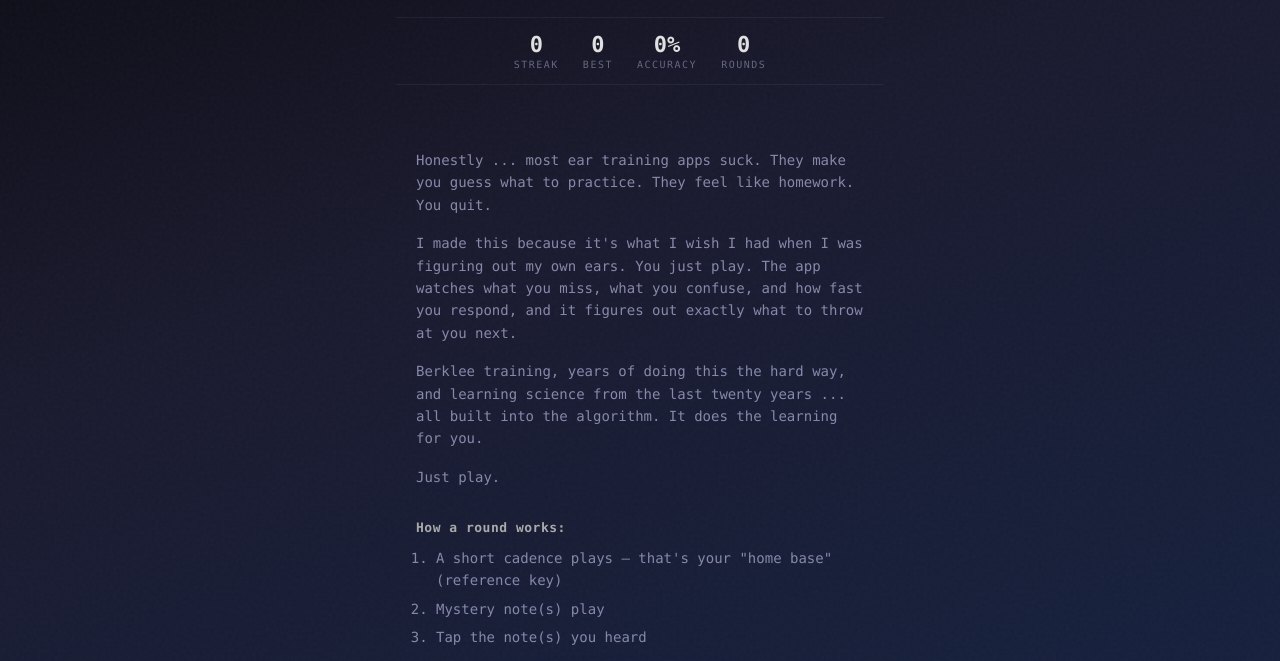
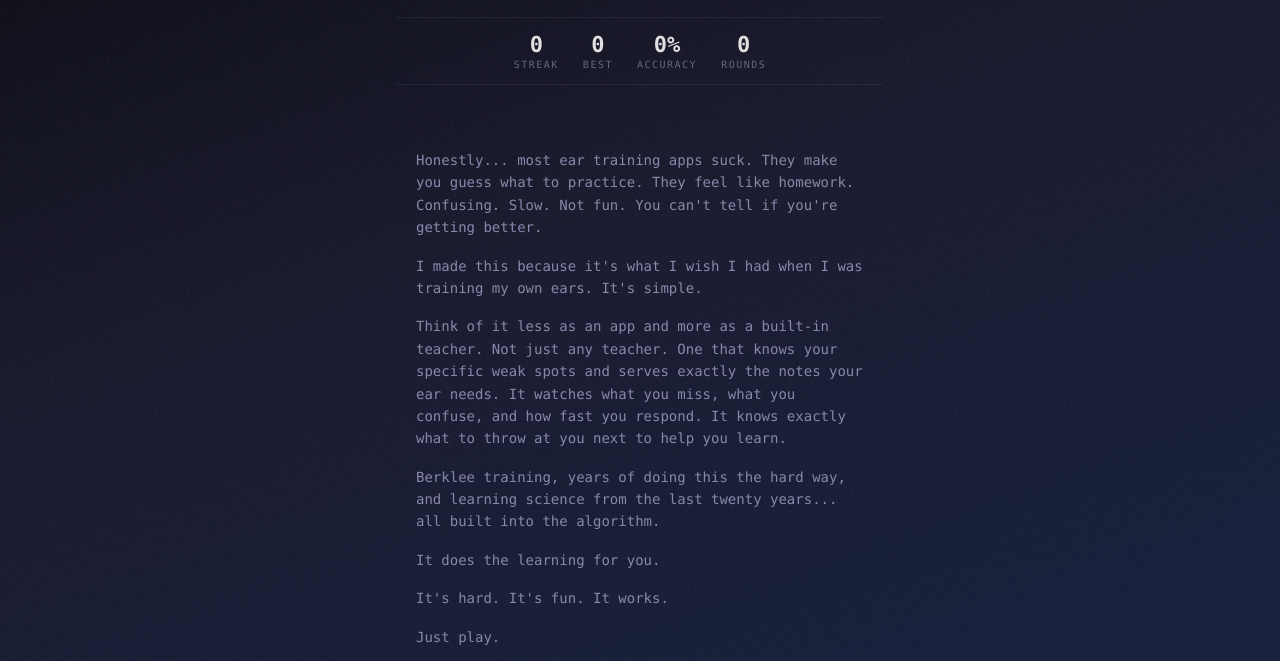
Before and after one commit to jayfelay/THE-ear-training-game, a plain HTML site: page index.html in a window 1280 px wide. Shown: the part 111-772 px from the top of the page. Drawn offline with Linux system fonts and the light colour scheme.

Commit message:
Refine onboarding copy
Refine onboarding copy

```diff
--- a/index.html
+++ b/index.html
@@ -1267,11 +1267,15 @@ function render() {
   } else if (!state.gameActive) {
     if (adaptive.trialNumber === 0) {
       mainHTML = `<div class="start-area">
-        <div class="onboard-pitch">
-          <p>Honestly ... most ear training apps suck. They make you guess what to practice. They feel like homework. You quit.</p>
-          <p>I made this because it's what I wish I had when I was figuring out my own ears. You just play. The app watches what you miss, what you confuse, and how fast you respond, and it figures out exactly what to throw at you next.</p>
-          <p>Berklee training, years of doing this the hard way, and learning science from the last twenty years ... all built into the algorithm. It does the learning for you.</p>
-          <p>Just play.</p>
+         <div class="onboard-pitch">
+           <p>Honestly... most ear training apps suck. They make you guess what to practice. They feel like homework. Confusing. Slow. Not fun. You can't tell if you're getting better.</p>
+           <p>I made this because it's what I wish I had when I was training my own ears. It's simple.</p>
+           <p>Think of it less as an app and more as a built-in teacher. Not just any teacher. One that knows your specific weak spots and serves exactly the notes your ear needs. It watches what you miss, what you confuse, and how fast you respond. It knows exactly what to throw at you next to help you learn.</p>
+           <p>Berklee training, years of doing this the hard way, and learning science from the last twenty years... all built into the algorithm.</p>
+           <p>It does the learning for you.</p>
+           <p>It's hard. It's fun. It works.</p>
+           <p>Just play.</p>
+           <p>—Jayfelay</p>
         </div>
         <div class="onboard-howto">
           <h3>How a round works:</h3>
```
